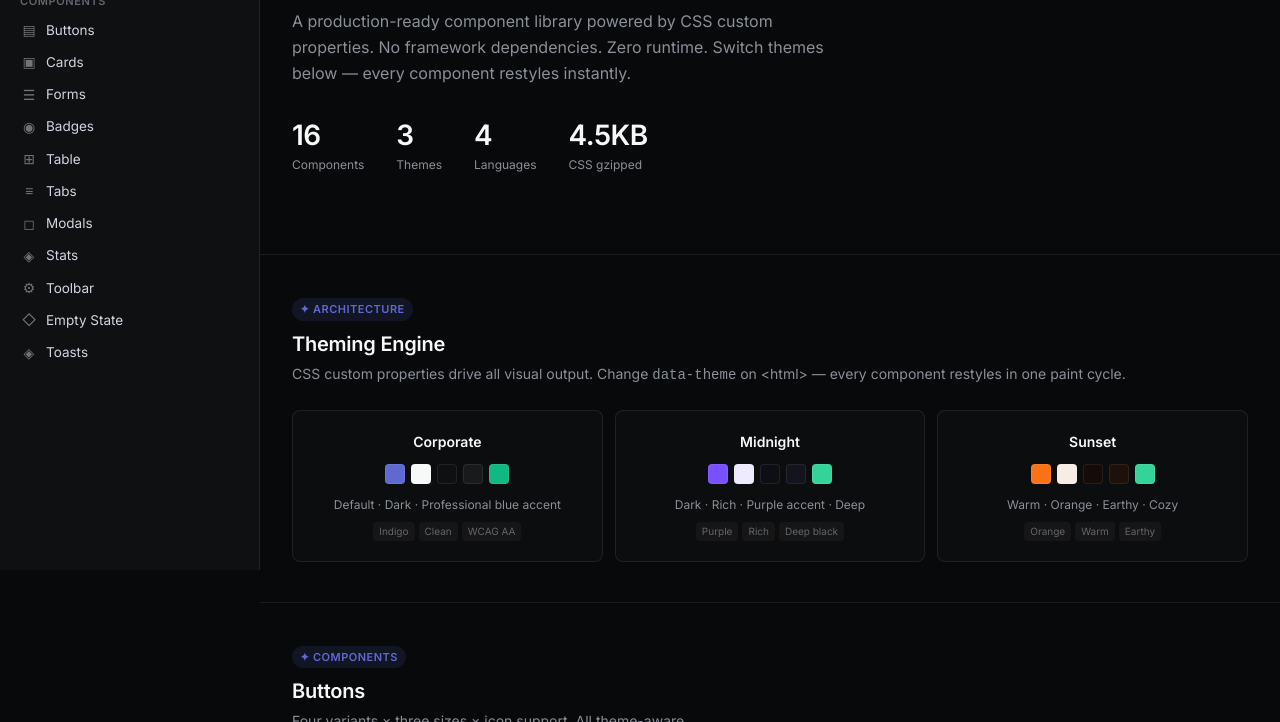
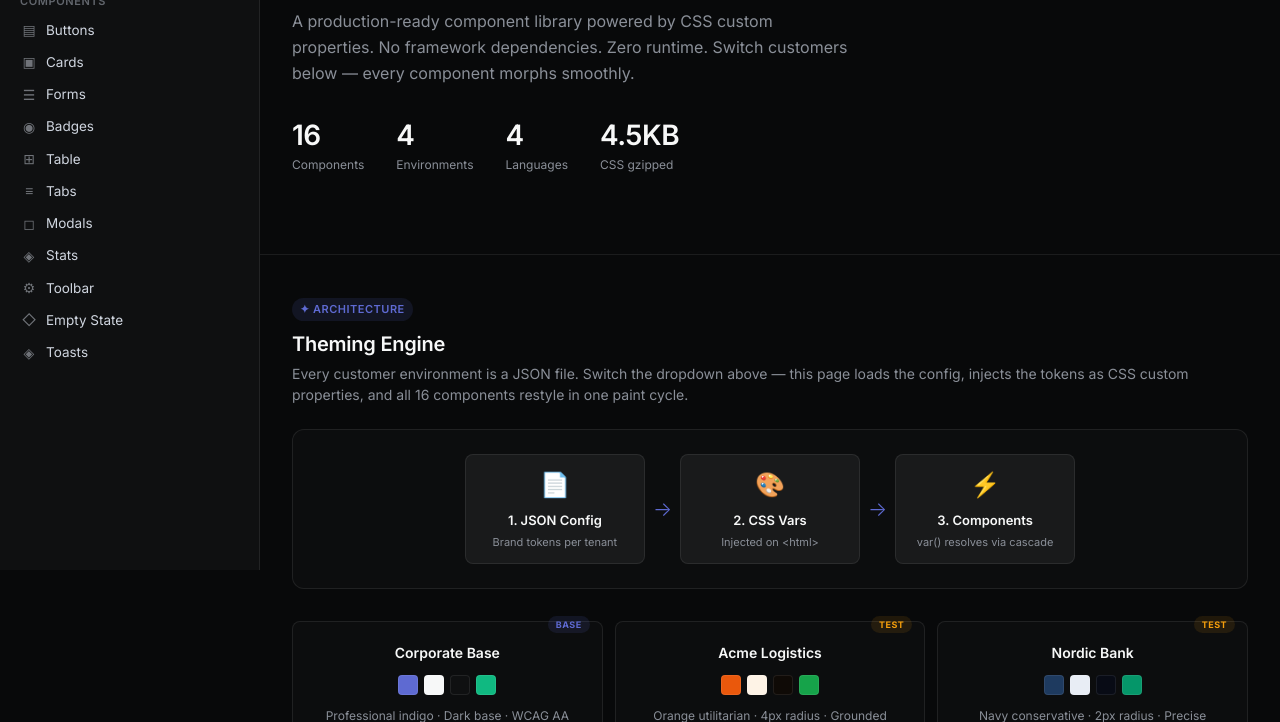
Before and after one commit to Mihir713/ui-architecture-demo, a website: page index.html in a window 1280 px wide. Shown: the part 230-952 px from the top of the page. Drawn offline with Linux system fonts and the light colour scheme.

Commit message:
feat: smooth color morphing on config switch, updated theming engine section
- Replace old Corporate/Midnight/Sunset theme cards with customer config cards
  showing actual brand tokens (CSS var names, hex values, border radii)
- Add theming pipeline visualization: JSON Config → CSS Vars → Components
- Add .theme-morphing CSS class: 400ms cubic-bezier transition on all
  color/background/border/shadow changes when switching customers
- Customer sample cards highlight with accent glow when selected
- Hero text and stats updated to reflect new multi-tenant framing

```diff
--- a/index.html
+++ b/index.html
@@ -1293,6 +1293,75 @@
     }
 
     /* ═══════════════════════════════════════════════
+    /* ── Theming Pipeline ── */
+    .theming-pipeline {
+      display: flex;
+      align-items: center;
+      justify-content: center;
+      gap: 8px;
+      margin-bottom: 32px;
+      padding: 24px;
+      background: var(--surface);
+      border: 1px solid var(--border);
+      border-radius: var(--r-xl);
+    }
+
+    .pipeline-step {
+      display: flex;
+      flex-direction: column;
+      align-items: center;
+      gap: 4px;
+      padding: 12px 20px;
+      border-radius: var(--r-lg);
+      background: var(--bg-elevated);
+      border: 1px solid var(--border);
+      flex: 1;
+      max-width: 180px;
+    }
+
+    .pipeline-icon { font-size: 24px; margin-bottom: 4px; }
+    .pipeline-label { font-size: 13px; font-weight: 590; color: var(--text-primary); }
+    .pipeline-desc { font-size: 11px; color: var(--text-tertiary); text-align: center; }
+    .pipeline-arrow { font-size: 20px; color: var(--accent); font-weight: 300; }
+
+    .theme-sample { position: relative; }
+
+    .theme-sample-badge {
+      position: absolute;
+      top: -6px;
+      right: 12px;
+      padding: 2px 8px;
+      font-size: 9px;
+      font-weight: 700;
+      border-radius: var(--r-full);
+      background: var(--accent-muted);
+      color: var(--accent);
+      text-transform: uppercase;
+      letter-spacing: 0.5px;
+    }
+
+    .theme-sample-badge.test {
+      background: var(--warning-bg);
+      color: var(--warning);
+    }
+
+    .theme-sample.active {
+      border-color: var(--accent);
+      box-shadow: 0 0 0 1px var(--accent), 0 0 24px var(--accent-glow);
+    }
+
+    /* ── Smooth theme morphing ── */
+    html.theme-morphing *,
+    html.theme-morphing *::before,
+    html.theme-morphing *::after {
+      transition: background-color 400ms cubic-bezier(0.16, 1, 0.3, 1),
+                  color 400ms cubic-bezier(0.16, 1, 0.3, 1),
+                  border-color 400ms cubic-bezier(0.16, 1, 0.3, 1),
+                  box-shadow 400ms cubic-bezier(0.16, 1, 0.3, 1),
+                  opacity 400ms cubic-bezier(0.16, 1, 0.3, 1) !important;
+    }
+
+    /* ═══════════════════════════════════════════════
        UTILITY / THEMING ENGINE SHOWCASE
        ═══════════════════════════════════════════════ */
     .theming-demo {
@@ -1482,7 +1551,7 @@
         <h1 class="hero-title">White-label component architecture</h1>
         <p class="hero-desc">
           A production-ready component library powered by CSS custom properties.
-          No framework dependencies. Zero runtime. Switch themes below — every component restyles instantly.
+          No framework dependencies. Zero runtime. Switch customers below — every component morphs smoothly.
         </p>
         <div class="hero-stats">
           <div class="hero-stat">
@@ -1490,8 +1559,8 @@
             <span class="hero-stat-label">Components</span>
           </div>
           <div class="hero-stat">
-            <span class="hero-stat-value">3</span>
-            <span class="hero-stat-label">Themes</span>
+            <span class="hero-stat-value">4</span>
+            <span class="hero-stat-label">Environments</span>
           </div>
           <div class="hero-stat">
             <span class="hero-stat-value">4</span>
@@ -1510,55 +1579,88 @@
       <div class="section-header">
         <div class="section-tag">✦ Architecture</div>
         <h2 class="section-title">Theming Engine</h2>
-        <p class="section-desc">CSS custom properties drive all visual output. Change <code>data-theme</code> on &lt;html&gt; — every component restyles in one paint cycle.</p>
-      </div>
+        <p class="section-desc">Every customer environment is a JSON file. Switch the dropdown above — this page loads the config, injects the tokens as CSS custom properties, and all 16 components restyle in one paint cycle.</p>
+      </div>
+
+      <div class="theming-pipeline">
+        <div class="pipeline-step">
+          <div class="pipeline-icon">📄</div>
+          <div class="pipeline-label">1. JSON Config</div>
+          <div class="pipeline-desc">Brand tokens per tenant</div>
+        </div>
+        <div class="pipeline-arrow">→</div>
+        <div class="pipeline-step">
+          <div class="pipeline-icon">🎨</div>
+          <div class="pipeline-label">2. CSS Vars</div>
+          <div class="pipeline-desc">Injected on &lt;html&gt;</div>
+        </div>
+        <div class="pipeline-arrow">→</div>
+        <div class="pipeline-step">
+          <div class="pipeline-icon">⚡</div>
+          <div class="pipeline-label">3. Components</div>
+          <div class="pipeline-desc">var() resolves via cascade</div>
+        </div>
+      </div>
+
       <div class="theming-demo">
-        <div class="theme-sample">
-          <div class="theme-sample-name">Corporate</div>
+        <div class="theme-sample" data-customer="default">
+          <div class="theme-sample-badge">BASE</div>
+          <div class="theme-sample-name">Corporate Base</div>
           <div class="theme-sample-colors">
             <div class="theme-sample-dot" style="background:#5e6ad2"></div>
             <div class="theme-sample-dot" style="background:#f7f8f8"></div>
             <div class="theme-sample-dot" style="background:#0f1011"></div>
-            <div class="theme-sample-dot" style="background:#191a1b"></div>
             <div class="theme-sample-dot" style="background:#10b981"></div>
           </div>
-          <div class="theme-sample-desc">Default · Dark · Professional blue accent</div>
+          <div class="theme-sample-desc">Professional indigo · Dark base · WCAG AA</div>
           <div class="theme-sample-tags">
-            <span class="theme-sample-tag">Indigo</span>
-            <span class="theme-sample-tag">Clean</span>
-            <span class="theme-sample-tag">WCAG AA</span>
-          </div>
-        </div>
-        <div class="theme-sample">
-          <div class="theme-sample-name">Midnight</div>
+            <span class="theme-sample-tag">--accent: #5e6ad2</span>
+            <span class="theme-sample-tag">--bg-base: #0f1011</span>
+          </div>
+        </div>
+        <div class="theme-sample" data-customer="acme-logistics">
+          <div class="theme-sample-badge test">TEST</div>
+          <div class="theme-sample-name">Acme Logistics</div>
           <div class="theme-sample-colors">
-            <div class="theme-sample-dot" style="background:#7850ff"></div>
-            <div class="theme-sample-dot" style="background:#eeeaff"></div>
-            <div class="theme-sample-dot" style="background:#0e0e15"></div>
-            <div class="theme-sample-dot" style="background:#14141e"></div>
-            <div class="theme-sample-dot" style="background:#34d399"></div>
-          </div>
-          <div class="theme-sample-desc">Dark · Rich · Purple accent · Deep</div>
+            <div class="theme-sample-dot" style="background:#ea580c"></div>
+            <div class="theme-sample-dot" style="background:#fef3e6"></div>
+            <div class="theme-sample-dot" style="background:#0f0a06"></div>
+            <div class="theme-sample-dot" style="background:#16a34a"></div>
+          </div>
+          <div class="theme-sample-desc">Orange utilitarian · 4px radius · Grounded</div>
           <div class="theme-sample-tags">
-            <span class="theme-sample-tag">Purple</span>
-            <span class="theme-sample-tag">Rich</span>
-            <span class="theme-sample-tag">Deep black</span>
-          </div>
-        </div>
-        <div class="theme-sample">
-          <div class="theme-sample-name">Sunset</div>
+            <span class="theme-sample-tag">--accent: #f97316</span>
+            <span class="theme-sample-tag">--r-md: 4px</span>
+          </div>
+        </div>
+        <div class="theme-sample" data-customer="nordic-bank">
+          <div class="theme-sample-badge test">TEST</div>
+          <div class="theme-sample-name">Nordic Bank</div>
           <div class="theme-sample-colors">
-            <div class="theme-sample-dot" style="background:#f97316"></div>
-            <div class="theme-sample-dot" style="background:#f7ede4"></div>
-            <div class="theme-sample-dot" style="background:#150b08"></div>
-            <div class="theme-sample-dot" style="background:#1e100a"></div>
-            <div class="theme-sample-dot" style="background:#34d399"></div>
-          </div>
-          <div class="theme-sample-desc">Warm · Orange · Earthy · Cozy</div>
+            <div class="theme-sample-dot" style="background:#1e3a5f"></div>
+            <div class="theme-sample-dot" style="background:#e8edf5"></div>
+            <div class="theme-sample-dot" style="background:#080b15"></div>
+            <div class="theme-sample-dot" style="background:#059669"></div>
+          </div>
+          <div class="theme-sample-desc">Navy conservative · 2px radius · Precise</div>
           <div class="theme-sample-tags">
-            <span class="theme-sample-tag">Orange</span>
-            <span class="theme-sample-tag">Warm</span>
-            <span class="theme-sample-tag">Earthy</span>
+            <span class="theme-sample-tag">--accent: #3b82f6</span>
+            <span class="theme-sample-tag">--r-md: 2px</span>
+          </div>
+        </div>
+        <div class="theme-sample" data-customer="vertex-health">
+          <div class="theme-sample-badge test">TEST</div>
+          <div class="theme-sample-name">Vertex Health</div>
+          <div class="theme-sample-colors">
+            <div class="theme-sample-dot" style="background:#0d9488"></div>
+            <div class="theme-sample-dot" style="background:#e0f5f0"></div>
+            <div class="theme-sample-dot" style="background:#080f0c"></div>
+            <div class="theme-sample-dot" style="background:#10b981"></div>
+          </div>
+          <div class="theme-sample-desc">Teal clean · 8px radius · Approachable</div>
+          <div class="theme-sample-tags">
+            <span class="theme-sample-tag">--accent: #14b8a6</span>
+            <span class="theme-sample-tag">--r-md: 8px</span>
           </div>
         </div>
       </div>
@@ -2064,22 +2166,40 @@
 </div>
 
 <script>
-  // ── Customer config loader ──
+// ── Customer config loader with smooth morphing ──
   document.getElementById('customer-select')?.addEventListener('change', function() {
     const key = this.value;
+
+    function applyVars(vars, config) {
+      const root = document.documentElement;
+      // Enable smooth morphing
+      root.classList.add('theme-morphing');
+      // Batch-set CSS vars
+      Object.entries(vars).forEach(([k, v]) => root.style.setProperty(k, v));
+      // Update placeholders
+      if (config) {
+        document.querySelector('.hero-badge').textContent = '\u2726 ' + config.companyName;
+        document.querySelector('.sidebar-logo .logo-icon').textContent = config.logoInitials;
+        document.querySelector('.topbar-breadcrumb span:last-child').textContent = config.companyName;
+        document.querySelectorAll('.theme-sample').forEach(c => c.classList.remove('active'));
+        document.querySelector('[data-customer="' + key + '"]')?.classList.add('active');
+      } else {
+        document.querySelector('.hero-badge').textContent = '\u2726 Default Environment';
+        document.querySelector('.sidebar-logo .logo-icon').textContent = '\u25C6';
+        document.querySelector('.topbar-breadcrumb span:last-child').textContent = 'UI Architecture Demo';
+        document.querySelectorAll('.theme-sample').forEach(c => c.classList.remove('active'));
+        document.querySelector('[data-customer="default"]')?.classList.add('active');
+      }
+      setTimeout(() => root.classList.remove('theme-morphing'), 450);
+    }
+
     if (!key) {
-      // Reset to default: remove all inline CSS vars
-      document.documentElement.style.cssText = '';
-      document.documentElement.className = '';
-      document.querySelector('.hero-badge').textContent = '✦ Default Environment';
-      document.querySelector('.sidebar-logo .logo-icon').textContent = '◆';
-      document.querySelector('.topbar-breadcrumb span:last-child').textContent = 'UI Architecture Demo';
+      applyVars({});
       return;
     }
     fetch('/customer-configs/' + key + '.json')
       .then(r => r.json())
       .then(config => {
-        const root = document.documentElement;
         const t = config.theme;
         const vars = {
           '--bg-deep': config.backgroundColor,
@@ -2107,10 +2227,7 @@
           '--r-lg': Math.min(config.borderRadius + 2, 12) + 'px',
           '--r-xl': Math.min(config.borderRadius + 4, 16) + 'px',
         };
-        Object.entries(vars).forEach(([k, v]) => root.style.setProperty(k, v));
-        document.querySelector('.hero-badge').textContent = '✦ ' + config.companyName;
-        document.querySelector('.sidebar-logo .logo-icon').textContent = config.logoInitials;
-        document.querySelector('.topbar-breadcrumb span:last-child').textContent = config.companyName;
+        applyVars(vars, config);
       })
       .catch(err => console.error('Config load failed:', err));
   });
```
